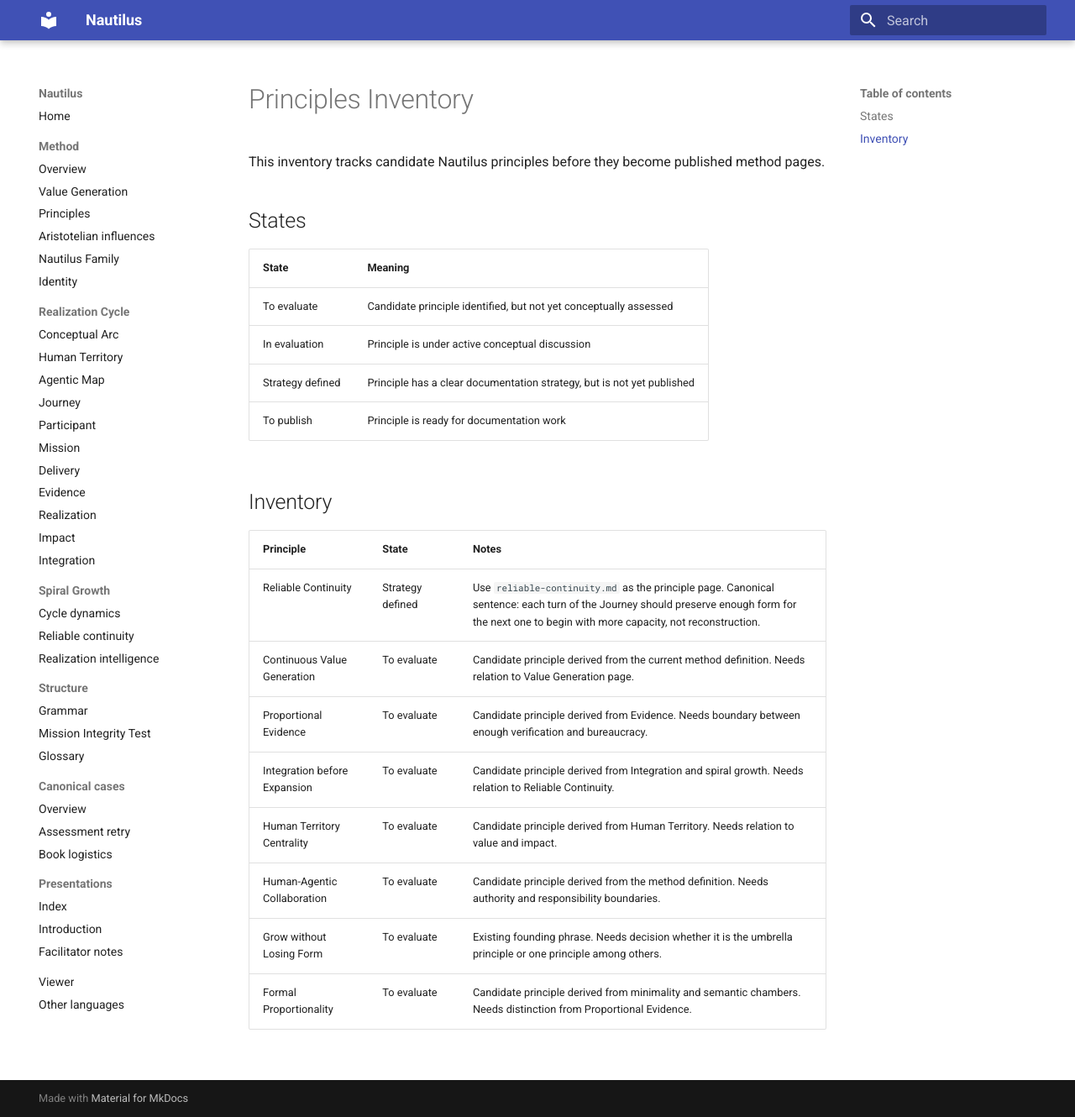
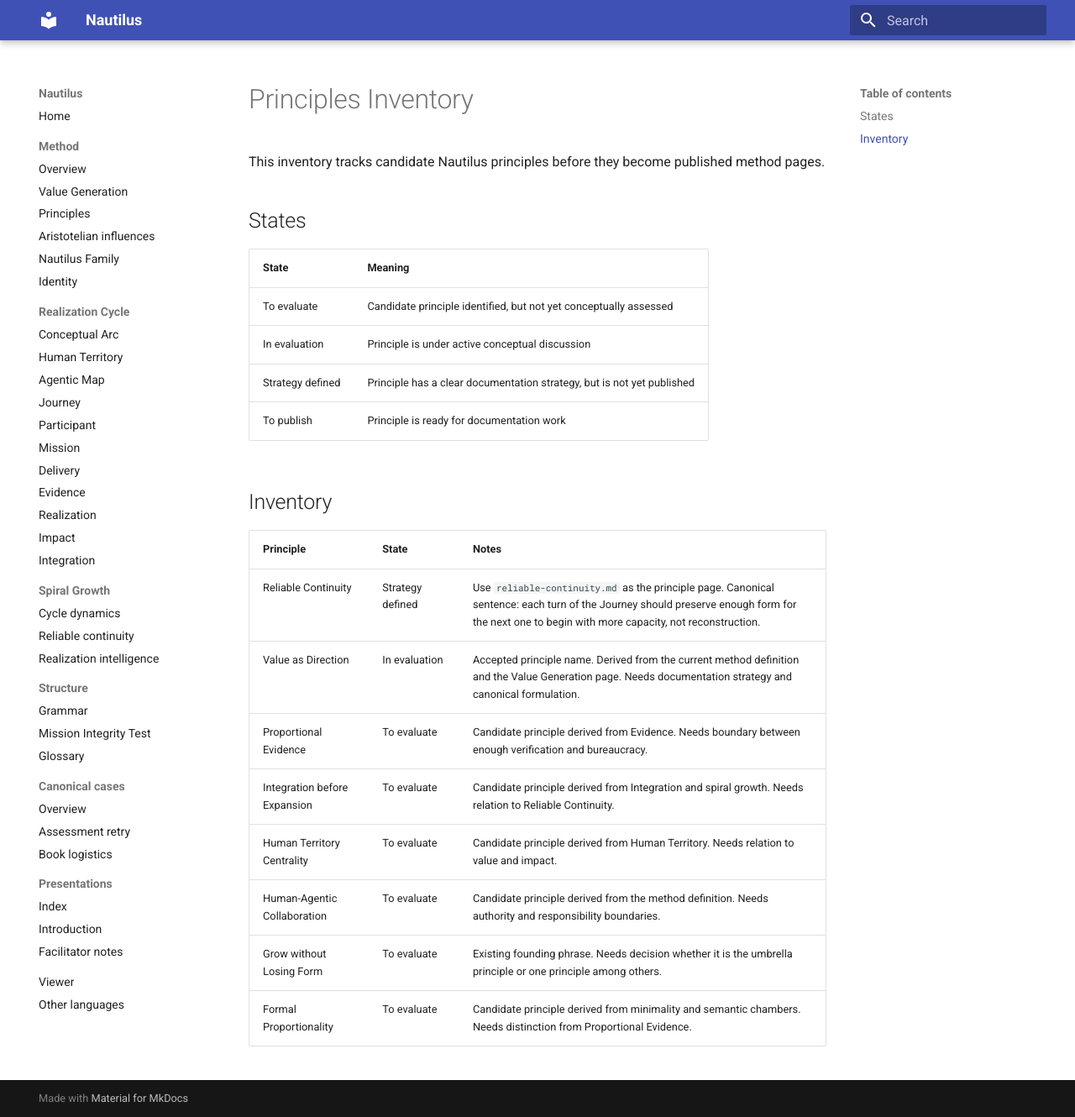
Before and after one commit to mirror-mind-ai/nautilus, an MkDocs documentation site: the page built from docs/project/principles-inventory.md, in a window 1280 px wide and 1330 px high. Shown: the whole window at 84% size. Built offline with MkDocs 1.6.1 and Material for MkDocs 9.7.7, drawn with Linux system fonts in a browser that asks for light colours.

Commit message:
Rename value principle candidate

```diff
--- a/docs/project/principles-inventory.md
+++ b/docs/project/principles-inventory.md
@@ -16,7 +16,7 @@ This inventory tracks candidate Nautilus principles before they become published
 | Principle | State | Notes |
 | --- | --- | --- |
 | Reliable Continuity | Strategy defined | Use `reliable-continuity.md` as the principle page. Canonical sentence: each turn of the Journey should preserve enough form for the next one to begin with more capacity, not reconstruction. |
-| Continuous Value Generation | To evaluate | Candidate principle derived from the current method definition. Needs relation to Value Generation page. |
+| Value as Direction | In evaluation | Accepted principle name. Derived from the current method definition and the Value Generation page. Needs documentation strategy and canonical formulation. |
 | Proportional Evidence | To evaluate | Candidate principle derived from Evidence. Needs boundary between enough verification and bureaucracy. |
 | Integration before Expansion | To evaluate | Candidate principle derived from Integration and spiral growth. Needs relation to Reliable Continuity. |
 | Human Territory Centrality | To evaluate | Candidate principle derived from Human Territory. Needs relation to value and impact. |
```
Also changed, not shown: docs/pt-br/project/principles-inventory.md (+1 -1 lines).
